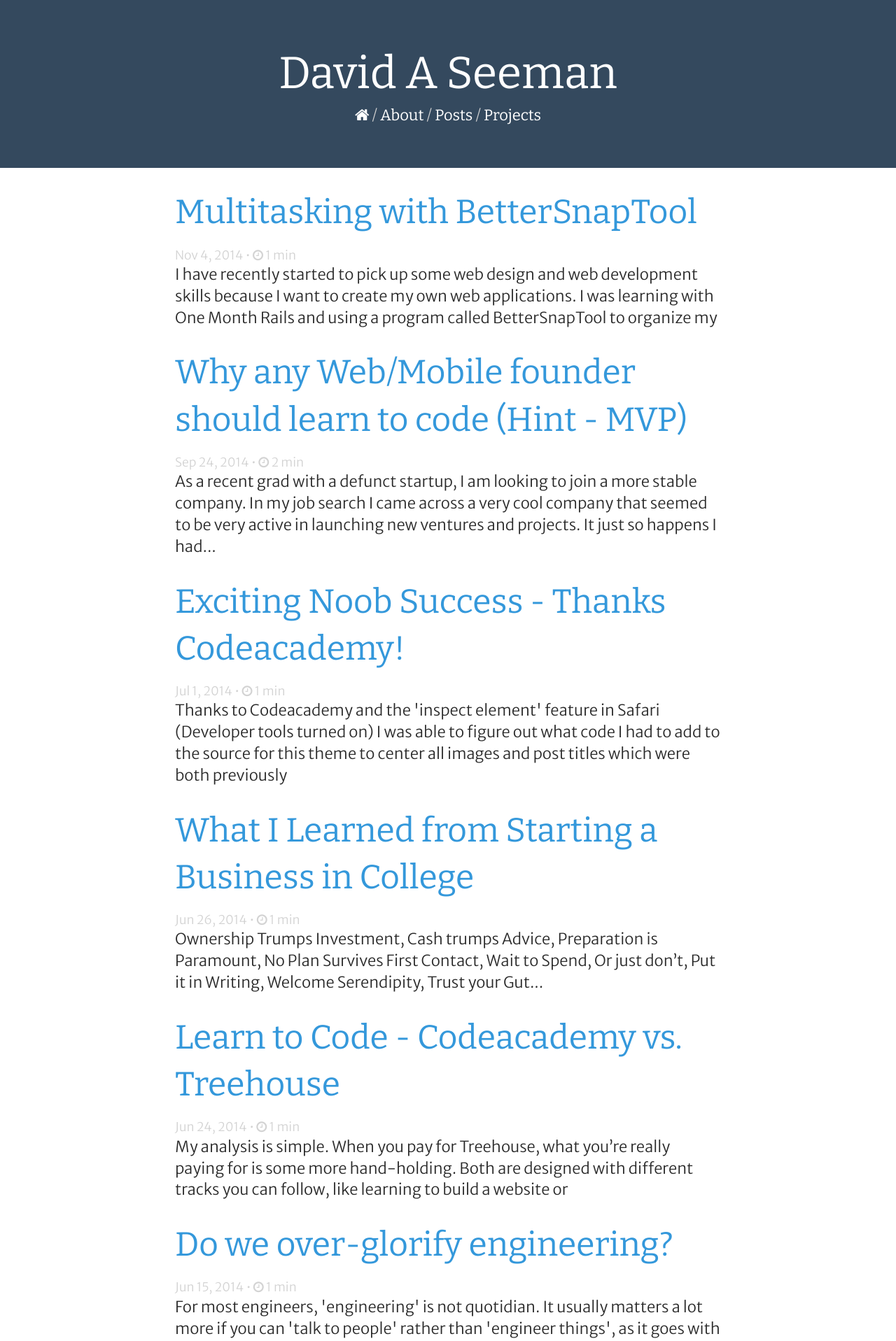
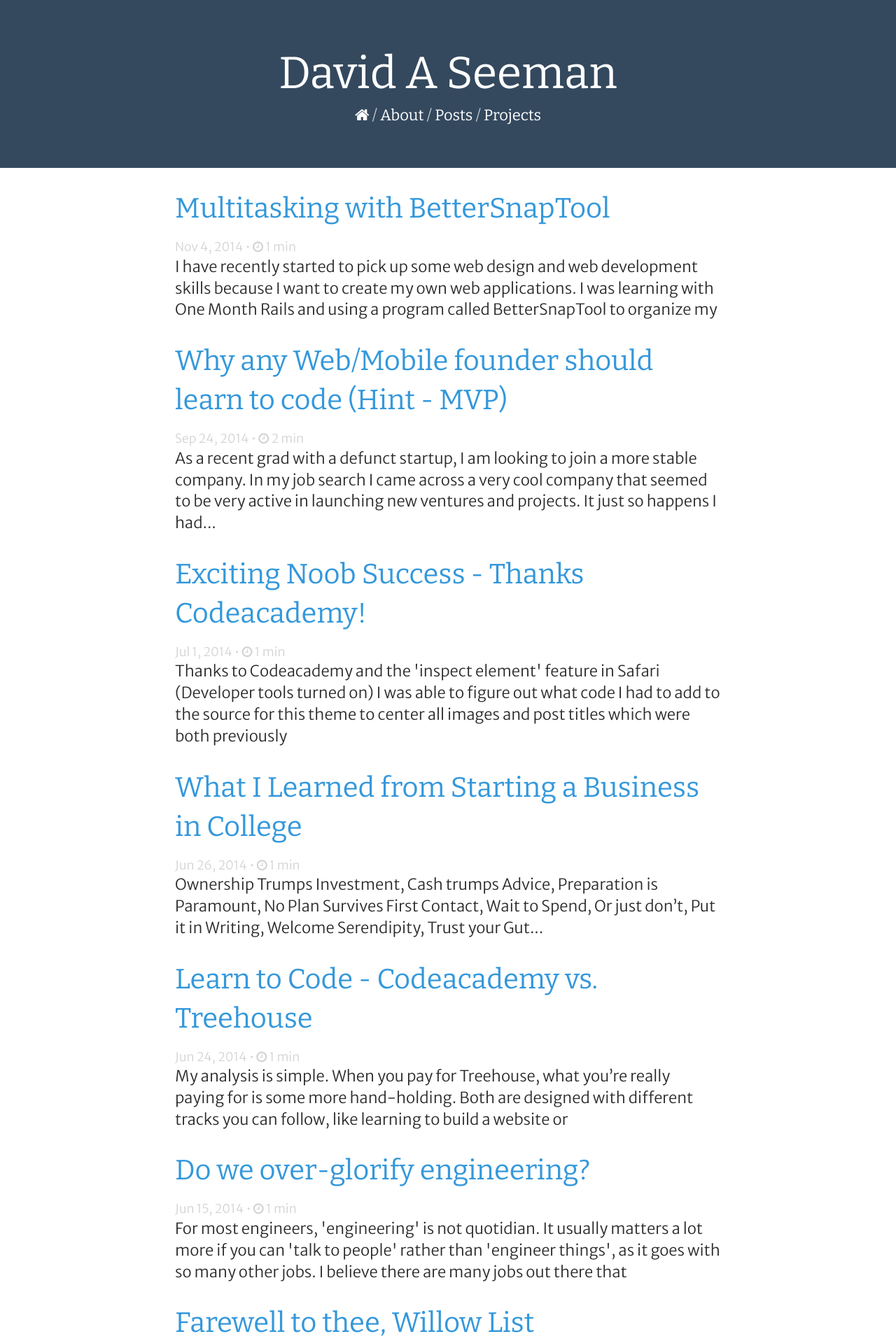
Before and after one commit to Shipwright/daveas.github.io, a Jekyll site: the page built from posts.html, in a window 1280 px wide. Shown: the top 1917 px of the page at 70% size. Built offline with Jekyll 4.4.1, drawn with Linux system fonts in a browser that asks for light colours; nearby versions of some CDN libraries; emoji names are drawn with the system emoji font; some web fonts are replaced.

Commit message:
Update _base.scss

```diff
--- a/_sass/_base.scss
+++ b/_sass/_base.scss
@@ -200,15 +200,15 @@ h1 {
 }
 
 h2 {
-    font-size: 48px;
+    font-size: 40px;
     @include media-query($on-palm) {
-        font-size: 44px;
+        font-size: 36px;
     }
 }
 
 h3 {
-    font-Size: 32px;
+    font-Size: 30px;
     @include media-query($on-palm) {
-        font-size: 28px;
+        font-size: 26px;
     }
 }
```
